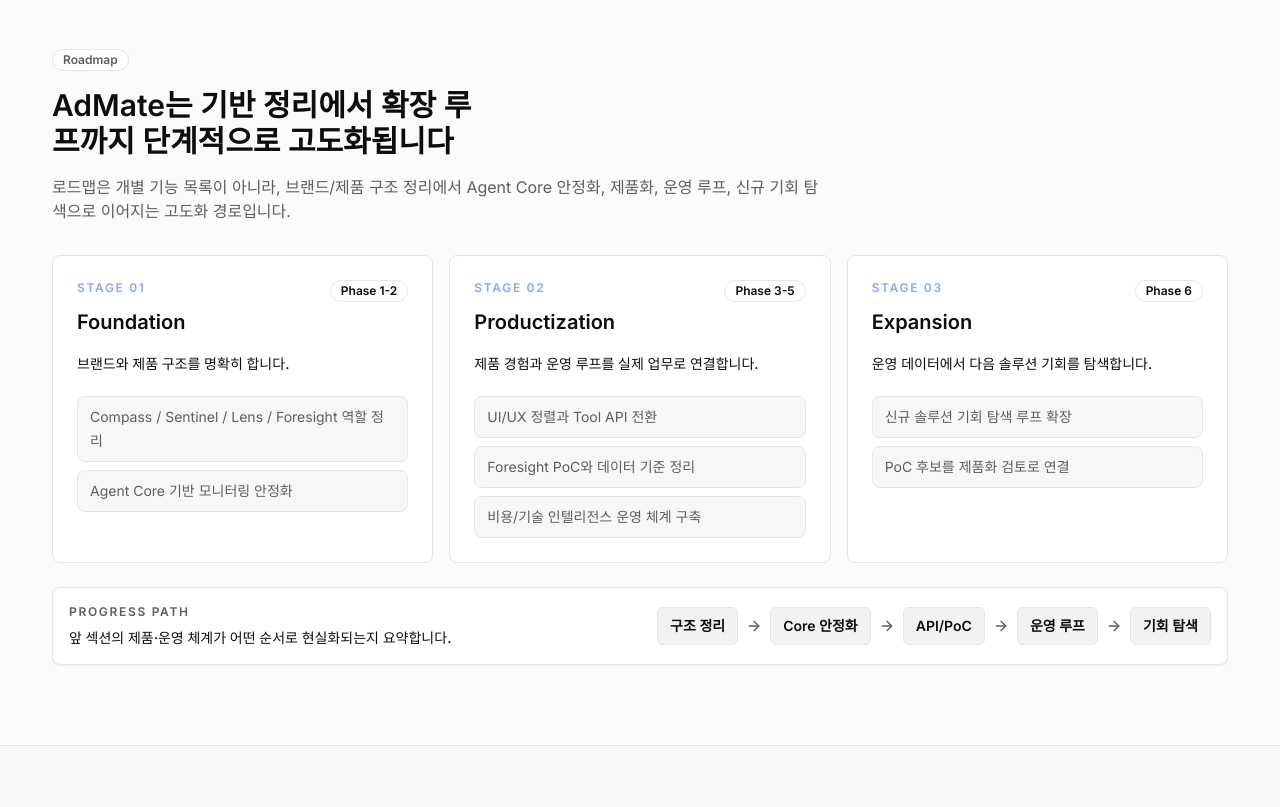
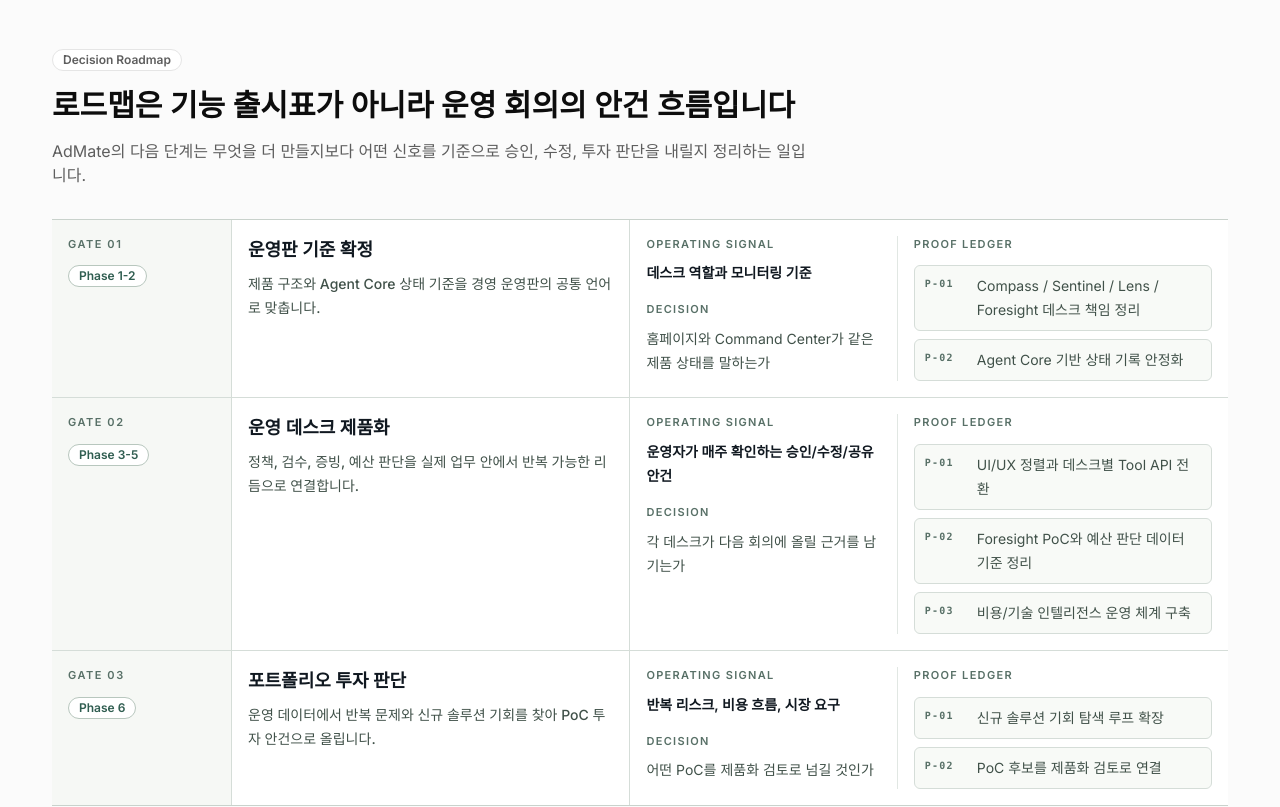
Before and after one commit to Jhongjin/admate-homepage, a Next.js app: page / in a window 1280 px wide. Shown: the part 10220-11027 px from the top of the page. Built offline with nearby package versions, Linux system fonts and the light colour scheme.

Commit message:
feat: frame homepage roadmap as decision ledger

```diff
--- a/src/components/home/RoadmapSection.tsx
+++ b/src/components/home/RoadmapSection.tsx
@@ -1,34 +1,39 @@
 import { ArrowRight } from "lucide-react"
 
 import { Badge } from "@/components/ui/badge"
-import { Card, CardContent } from "@/components/ui/card"
 
 import { SectionHeading } from "./SectionHeading"
 
 const roadmapStages = [
   {
-    title: "Foundation",
-    subtitle: "브랜드와 제품 구조를 명확히 합니다.",
+    title: "운영판 기준 확정",
+    subtitle: "제품 구조와 Agent Core 상태 기준을 경영 운영판의 공통 언어로 맞춥니다.",
     phase: "Phase 1-2",
+    signal: "데스크 역할과 모니터링 기준",
+    decision: "홈페이지와 Command Center가 같은 제품 상태를 말하는가",
     items: [
-      "Compass / Sentinel / Lens / Foresight 역할 정리",
-      "Agent Core 기반 모니터링 안정화",
+      "Compass / Sentinel / Lens / Foresight 데스크 책임 정리",
+      "Agent Core 기반 상태 기록 안정화",
     ],
   },
   {
-    title: "Productization",
-    subtitle: "제품 경험과 운영 루프를 실제 업무로 연결합니다.",
+    title: "운영 데스크 제품화",
+    subtitle: "정책, 검수, 증빙, 예산 판단을 실제 업무 안에서 반복 가능한 리듬으로 연결합니다.",
     phase: "Phase 3-5",
+    signal: "운영자가 매주 확인하는 승인/수정/공유 안건",
+    decision: "각 데스크가 다음 회의에 올릴 근거를 남기는가",
     items: [
-      "UI/UX 정렬과 Tool API 전환",
-      "Foresight PoC와 데이터 기준 정리",
+      "UI/UX 정렬과 데스크별 Tool API 전환",
+      "Foresight PoC와 예산 판단 데이터 기준 정리",
       "비용/기술 인텔리전스 운영 체계 구축",
     ],
   },
   {
-    title: "Expansion",
-    subtitle: "운영 데이터에서 다음 솔루션 기회를 탐색합니다.",
+    title: "포트폴리오 투자 판단",
+    subtitle: "운영 데이터에서 반복 문제와 신규 솔루션 기회를 찾아 PoC 투자 안건으로 올립니다.",
     phase: "Phase 6",
+    signal: "반복 리스크, 비용 흐름, 시장 요구",
+    decision: "어떤 PoC를 제품화 검토로 넘길 것인가",
     items: [
       "신규 솔루션 기회 탐색 루프 확장",
       "PoC 후보를 제품화 검토로 연결",
@@ -36,47 +41,68 @@
   },
 ]
 
-const roadmapFlow = ["구조 정리", "Core 안정화", "API/PoC", "운영 루프", "기회 탐색"]
+const roadmapFlow = ["기준 확정", "상태 기록", "데스크 제품화", "운영 리듬", "투자 안건"]
 
 export function RoadmapSection() {
   return (
     <section id="roadmap" className="border-b border-border bg-[#FBFBFB] py-20">
       <div className="section-shell">
         <SectionHeading
-          eyebrow="Roadmap"
-          title="AdMate는 기반 정리에서 확장 루프까지 단계적으로 고도화됩니다"
-          description="로드맵은 개별 기능 목록이 아니라, 브랜드/제품 구조 정리에서 Agent Core 안정화, 제품화, 운영 루프, 신규 기회 탐색으로 이어지는 고도화 경로입니다."
+          eyebrow="Decision Roadmap"
+          title="로드맵은 기능 출시표가 아니라 운영 회의의 안건 흐름입니다"
+          description="AdMate의 다음 단계는 무엇을 더 만들지보다 어떤 신호를 기준으로 승인, 수정, 투자 판단을 내릴지 정리하는 일입니다."
         />
 
-        <div className="grid gap-4 lg:grid-cols-3">
+        <div className="overflow-hidden border-y border-[#C9D2CC] bg-white">
           {roadmapStages.map((stage, index) => (
-            <Card key={stage.title} className="transition duration-300 hover:-translate-y-0.5 hover:shadow-soft">
-              <CardContent className="p-6">
-                <div className="flex items-start justify-between gap-4">
-                  <div>
-                    <div className="text-xs font-semibold uppercase tracking-[0.14em] text-[#8EA2FF]">
-                      Stage 0{index + 1}
-                    </div>
-                    <h3 className="mt-3 text-xl font-semibold">{stage.title}</h3>
+            <div
+              key={stage.title}
+              className="grid gap-0 border-b border-[#D5DDD8] last:border-b-0 lg:grid-cols-[180px_minmax(0,0.8fr)_minmax(0,1.2fr)]"
+            >
+              <div className="border-b border-[#D5DDD8] bg-[#F6F8F5] p-4 lg:border-b-0 lg:border-r">
+                <div className="text-[11px] font-semibold uppercase tracking-[0.14em] text-[#587067]">
+                  Gate 0{index + 1}
+                </div>
+                <Badge variant="outline" className="mt-3 border-[#B8C7BE] bg-white text-[#2F5D50]">
+                  {stage.phase}
+                </Badge>
+              </div>
+              <div className="border-b border-[#D5DDD8] p-4 lg:border-b-0 lg:border-r">
+                <h3 className="text-lg font-semibold text-[#101820]">{stage.title}</h3>
+                <p className="mt-2 text-sm font-medium leading-6 text-[#405149]">{stage.subtitle}</p>
+              </div>
+              <div className="grid gap-0 p-4 sm:grid-cols-[minmax(0,0.8fr)_minmax(0,1fr)]">
+                <div className="border-b border-[#E1E7E3] pb-3 sm:border-b-0 sm:border-r sm:pb-0 sm:pr-4">
+                  <div className="text-[11px] font-semibold uppercase tracking-[0.12em] text-[#587067]">
+                    Operating signal
                   </div>
-                  <Badge variant="outline" className="bg-card">
-                    {stage.phase}
-                  </Badge>
+                  <p className="mt-2 text-sm font-semibold leading-6 text-[#101820]">{stage.signal}</p>
+                  <div className="mt-4 text-[11px] font-semibold uppercase tracking-[0.12em] text-[#587067]">
+                    Decision
+                  </div>
+                  <p className="mt-2 text-sm leading-6 text-[#405149]">{stage.decision}</p>
                 </div>
-                <p className="mt-4 text-sm font-medium leading-6 text-foreground">{stage.subtitle}</p>
-                <div className="mt-5 grid gap-2">
-                  {stage.items.map((item) => (
-                    <div key={item} className="rounded-lg border border-border bg-muted/60 px-3 py-2 text-sm leading-6 text-muted-foreground">
-                      {item}
-                    </div>
-                  ))}
+                <div className="pt-3 sm:pl-4 sm:pt-0">
+                  <div className="text-[11px] font-semibold uppercase tracking-[0.12em] text-[#587067]">
+                    Proof ledger
+                  </div>
+                  <div className="mt-3 grid gap-2">
+                    {stage.items.map((item, itemIndex) => (
+                      <div key={item} className="grid grid-cols-[3.25rem_1fr] rounded-md border border-[#D5DDD8] bg-[#F8FAF7] px-2.5 py-2 text-sm">
+                        <span className="font-mono text-[10px] font-semibold uppercase tracking-[0.12em] text-[#587067]">
+                          P-{String(itemIndex + 1).padStart(2, "0")}
+                        </span>
+                        <span className="leading-6 text-[#405149]">{item}</span>
+                      </div>
+                    ))}
+                  </div>
                 </div>
-              </CardContent>
-            </Card>
+              </div>
+            </div>
           ))}
         </div>
 
-        <div className="mt-6 rounded-lg border border-border bg-card p-4 shadow-sm">
+        <div className="mt-6 border-y border-[#C9D2CC] bg-white p-4 shadow-sm">
           <div className="flex flex-col gap-3 lg:flex-row lg:items-center lg:justify-between">
             <div>
               <div className="text-xs font-semibold uppercase tracking-[0.14em] text-muted-foreground">
```
